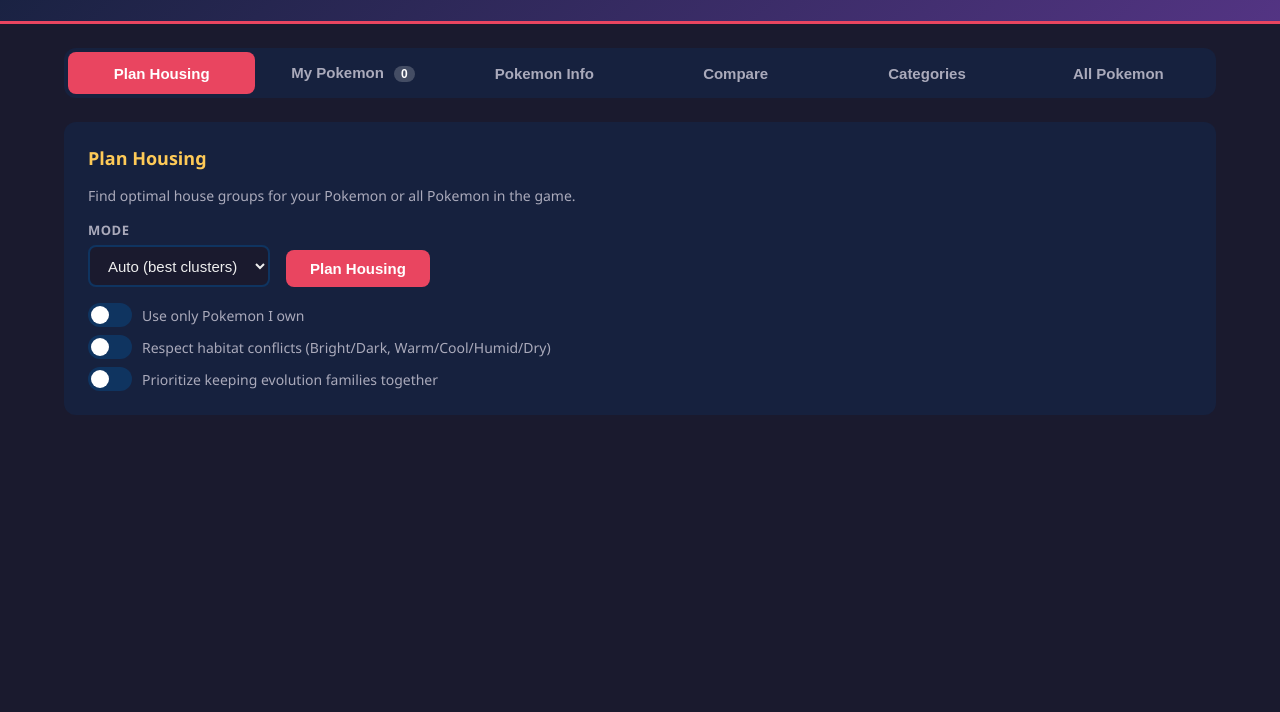
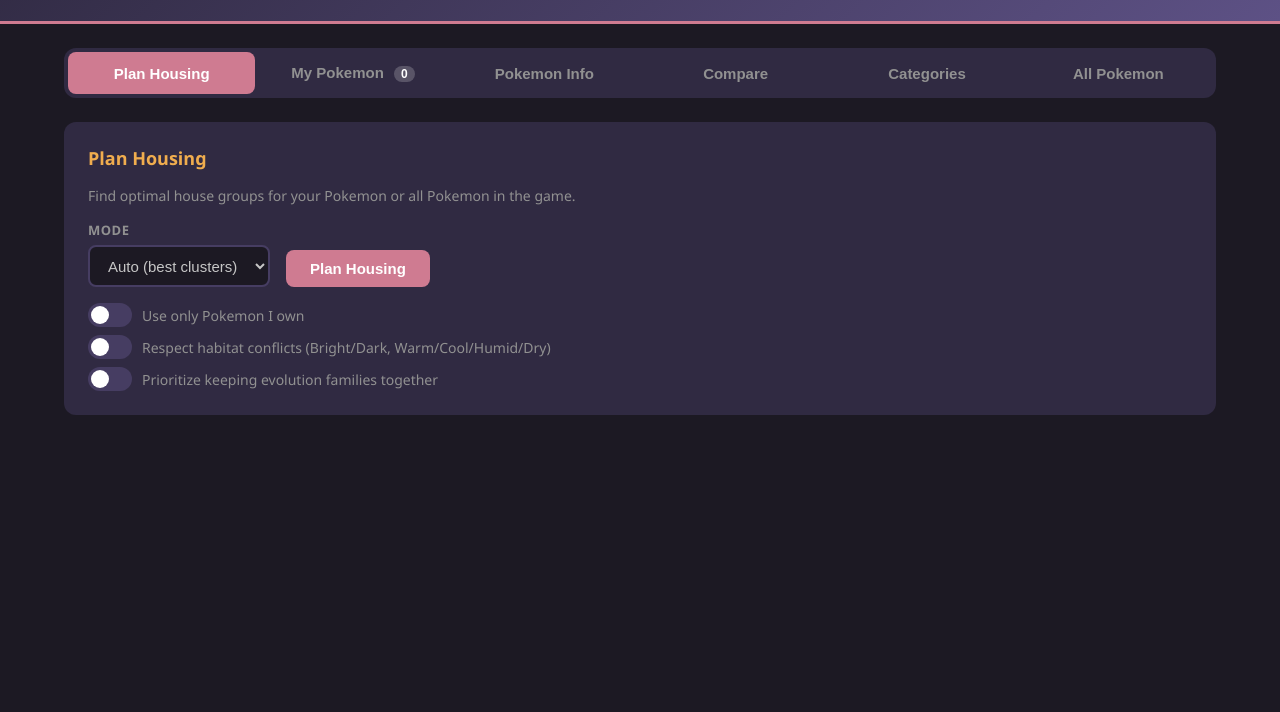
Before and after one commit to mtcorread/pokopia-roomies, a website built with Vite: page index.html in a window 1280 px wide. Shown: the part 88-800 px from the top of the page. Built offline with nearby package versions, Linux system fonts and the light colour scheme.

Commit message:
Implement new color palette and fix All Pokemon toggle bug
- Add full color palette (primary, accent, danger, success, warning, info, neutral)
  with semantic mappings to existing CSS variables
- Replace hard-coded hex colors with palette references in CSS and JS
- Fix click listener stacking bug in All Pokemon tab that caused UI freezing
  and prevented toggling Pokemon ownership (listener was re-attached on every render)

```diff
--- a/src/style.css
+++ b/src/style.css
@@ -1,13 +1,64 @@
 :root {
-  --bg: #1a1a2e;
-  --surface: #16213e;
-  --surface2: #0f3460;
-  --accent: #e94560;
-  --accent2: #533483;
-  --text: #eee;
-  --text-dim: #aab;
-  --success: #00d2d3;
-  --gold: #feca57;
+  /** Primary colors */
+  --clr-primary-a0: #8e7bcf;
+  --clr-primary-a10: #7566a9;
+  --clr-primary-a20: #5d5185;
+  --clr-primary-a30: #463d62;
+  --clr-primary-a40: #302a42;
+  --clr-primary-a50: #1c1923;
+
+  /** Accent colors */
+  --clr-accent-a0: #cf7b91;
+  --clr-accent-a10: #a96677;
+  --clr-accent-a20: #85515e;
+  --clr-accent-a30: #633e47;
+  --clr-accent-a40: #422b30;
+  --clr-accent-a50: #24191c;
+
+  /** Danger colors */
+  --clr-danger-a0: #b41c2b;
+  --clr-danger-a10: #851d22;
+  --clr-danger-a20: #581919;
+  --clr-danger-a30: #2f1310;
+
+  /** Success colors */
+  --clr-success-a0: #009f42;
+  --clr-success-a10: #167533;
+  --clr-success-a20: #184d25;
+  --clr-success-a30: #132916;
+
+  /** Warning colors */
+  --clr-warning-a0: #f0ad4e;
+  --clr-warning-a10: #af7f3c;
+  --clr-warning-a20: #71532a;
+  --clr-warning-a30: #392b19;
+
+  /** Info colors */
+  --clr-info-a0: #388cfa;
+  --clr-info-a10: #3267b5;
+  --clr-info-a20: #284475;
+  --clr-info-a30: #1a253b;
+
+  /** Neutral colors */
+  --clr-neutral-a0: #ffffff;
+  --clr-neutral-a10: #c6c6c6;
+  --clr-neutral-a20: #919191;
+  --clr-neutral-a30: #5e5e5e;
+  --clr-neutral-a40: #303030;
+  --clr-neutral-a50: #000000;
+
+  /* Semantic mappings */
+  --bg: var(--clr-primary-a50);
+  --surface: var(--clr-primary-a40);
+  --surface2: var(--clr-primary-a30);
+  --accent: var(--clr-accent-a0);
+  --accent2: var(--clr-primary-a20);
+  --text: var(--clr-neutral-a10);
+  --text-dim: var(--clr-neutral-a20);
+  --success: var(--clr-success-a0);
+  --gold: var(--clr-warning-a0);
+  --danger: var(--clr-danger-a0);
+  --info: var(--clr-info-a0);
   --radius: 12px;
   --wasteland: #8b6914;
   --beach: #2e86ab;
@@ -160,9 +211,9 @@
 }
 
 .btn-primary { background: var(--accent); color: white; }
-.btn-primary:hover { background: #d63651; transform: translateY(-1px); }
+.btn-primary:hover { background: var(--clr-accent-a10); transform: translateY(-1px); }
 .btn-secondary { background: var(--surface2); color: var(--text); }
-.btn-secondary:hover { background: #1a4a7a; }
+.btn-secondary:hover { background: var(--clr-primary-a20); }
 .btn-success { background: var(--success); color: var(--bg); }
 .btn-success:hover { opacity: 0.9; }
 .btn-sm { padding: 6px 14px; font-size: 13px; }
@@ -357,7 +408,7 @@
 .compare-section.shared { border-left: 4px solid var(--success); }
 .compare-section.shared h3 { color: var(--success); }
 .compare-section.unique { border-left: 4px solid var(--accent2); }
-.compare-section.unique h3 { color: #b388ff; }
+.compare-section.unique h3 { color: var(--clr-primary-a0); }
 
 /* -- My Pokemon -- */
 .my-pokemon-grid {
@@ -376,7 +427,7 @@
   border-radius: 8px;
   transition: background 0.15s;
 }
-.owned-card:hover { background: rgba(22, 33, 62, 0.8); }
+.owned-card:hover { background: rgba(70, 61, 98, 0.5); }
 
 .owned-card .name {
   font-weight: 600;
--- a/src/ui/groupTab.js
+++ b/src/ui/groupTab.js
@@ -37,7 +37,7 @@
         <div class="label">Ungrouped</div>
       </div>
       ${result.familyBondsTotal > 0 ? `<div class="plan-stat">
-        <div class="value" style="color:#b388ff;">${result.familyBondsTotal}</div>
+        <div class="value" style="color:var(--clr-primary-a0);">${result.familyBondsTotal}</div>
         <div class="label">Family Bonds</div>
       </div>` : ''}
       ${result.habitatConflicts > 0 ? `<div class="plan-stat">
@@ -47,7 +47,7 @@
     </div>
   `;
 
-  const evoColorPalette = ['#b388ff', '#82b1ff', '#80cbc4', '#fff176', '#ffab91', '#ce93d8'];
+  const evoColorPalette = ['#8e7bcf', '#388cfa', '#009f42', '#f0ad4e', '#cf7b91', '#7566a9'];
 
   result.houses.forEach((house, i) => {
     const cats = sharedCategories(house);
@@ -75,7 +75,7 @@
         <div class="plan-house-header">
           <h3>${houseSize === 0 ? 'Cluster' : 'Group'} ${i + 1} <span style="color:var(--text-dim);font-weight:400;font-size:13px;">(${house.length} Pokemon)</span></h3>
           <div>
-            ${bonds > 0 ? `<span style="font-size:13px;color:#b388ff;margin-right:12px;">&#9829; ${bonds} family bond${bonds > 1 ? 's' : ''}</span>` : ''}
+            ${bonds > 0 ? `<span style="font-size:13px;color:var(--clr-primary-a0);margin-right:12px;">&#9829; ${bonds} family bond${bonds > 1 ? 's' : ''}</span>` : ''}
             <span class="plan-house-score ${scoreClass}">${cats.size} shared categor${cats.size === 1 ? 'y' : 'ies'}</span>
           </div>
         </div>
--- a/src/ui/listTab.js
+++ b/src/ui/listTab.js
@@ -18,8 +18,14 @@
       <button class="own-btn ${owned ? 'owned' : ''}" data-action="toggle-own" title="${owned ? 'Remove from My Pokemon' : 'Add to My Pokemon'}">${owned ? '&#10003;' : '+'}</button>
     </div>`;
   }).join('');
+}
 
-  container.addEventListener('click', (e) => {
+export function initListTab() {
+  document.getElementById('list-search').addEventListener('input', (e) => {
+    renderPokemonList(e.target.value);
+  });
+
+  document.getElementById('pokemon-list').addEventListener('click', (e) => {
     const item = e.target.closest('.pokemon-list-item');
     if (!item) return;
     const name = item.dataset.pokemon;
@@ -37,9 +43,3 @@
     }
   });
 }
-
-export function initListTab() {
-  document.getElementById('list-search').addEventListener('input', (e) => {
-    renderPokemonList(e.target.value);
-  });
-}
--- a/src/ui/planTab.js
+++ b/src/ui/planTab.js
@@ -39,7 +39,7 @@
         <div class="label">Unhoused</div>
       </div>
       ${result.familyBondsTotal > 0 ? `<div class="plan-stat">
-        <div class="value" style="color:#b388ff;">${result.familyBondsTotal}</div>
+        <div class="value" style="color:var(--clr-primary-a0);">${result.familyBondsTotal}</div>
         <div class="label">Family Bonds</div>
       </div>` : ''}
       ${result.habitatConflicts > 0 ? `<div class="plan-stat">
@@ -49,7 +49,7 @@
     </div>
   `;
 
-  const evoColorPalette = ['#b388ff', '#82b1ff', '#80cbc4', '#fff176', '#ffab91', '#ce93d8'];
+  const evoColorPalette = ['#8e7bcf', '#388cfa', '#009f42', '#f0ad4e', '#cf7b91', '#7566a9'];
 
   const absorbedInfo = result.absorbedInfo || {};
 
@@ -88,7 +88,7 @@
         <div class="plan-house-header">
           <h3>${isAuto ? 'Cluster' : 'House'} ${i + 1} <span style="color:var(--text-dim);font-weight:400;font-size:13px;">(${house.length} Pokemon)</span></h3>
           <div>
-            ${bonds > 0 ? `<span style="font-size:13px;color:#b388ff;margin-right:12px;">&#9829; ${bonds} family bond${bonds > 1 ? 's' : ''}</span>` : ''}
+            ${bonds > 0 ? `<span style="font-size:13px;color:var(--clr-primary-a0);margin-right:12px;">&#9829; ${bonds} family bond${bonds > 1 ? 's' : ''}</span>` : ''}
             <span class="plan-house-score ${scoreClass}">${cats.size} shared categor${cats.size === 1 ? 'y' : 'ies'}</span>
           </div>
         </div>
```
